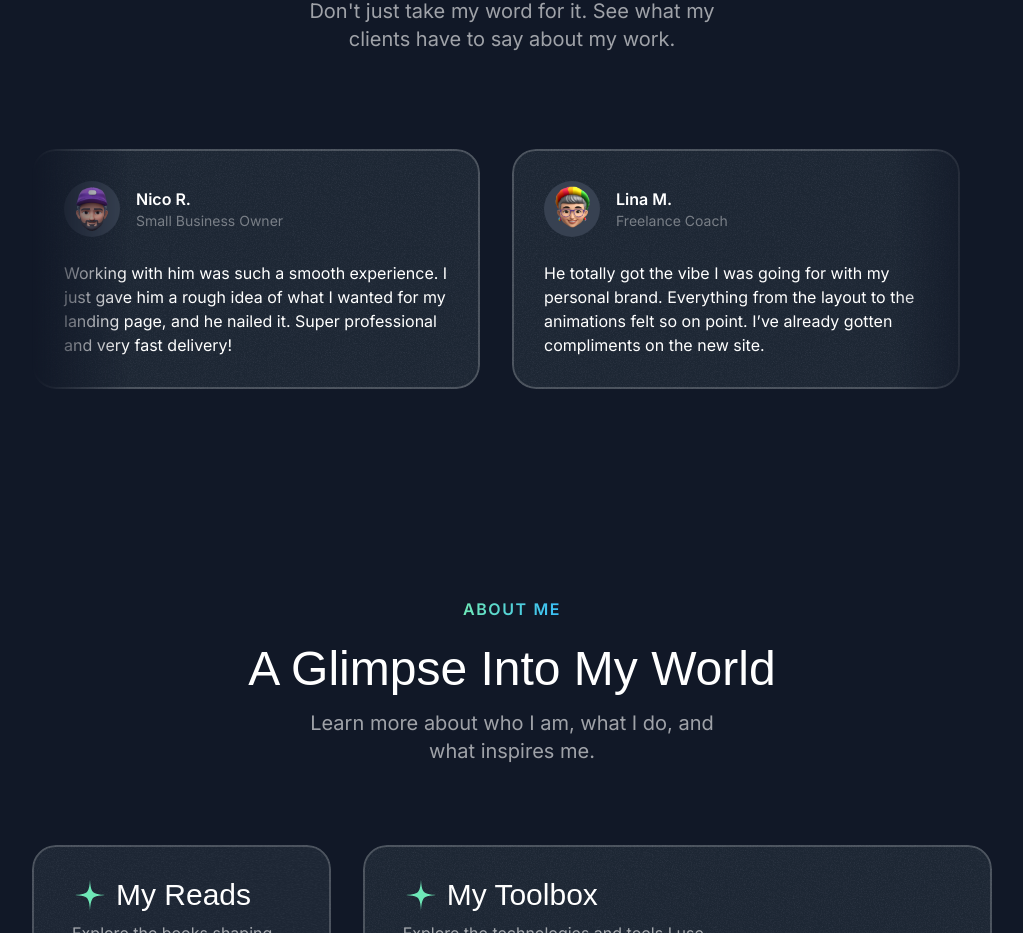
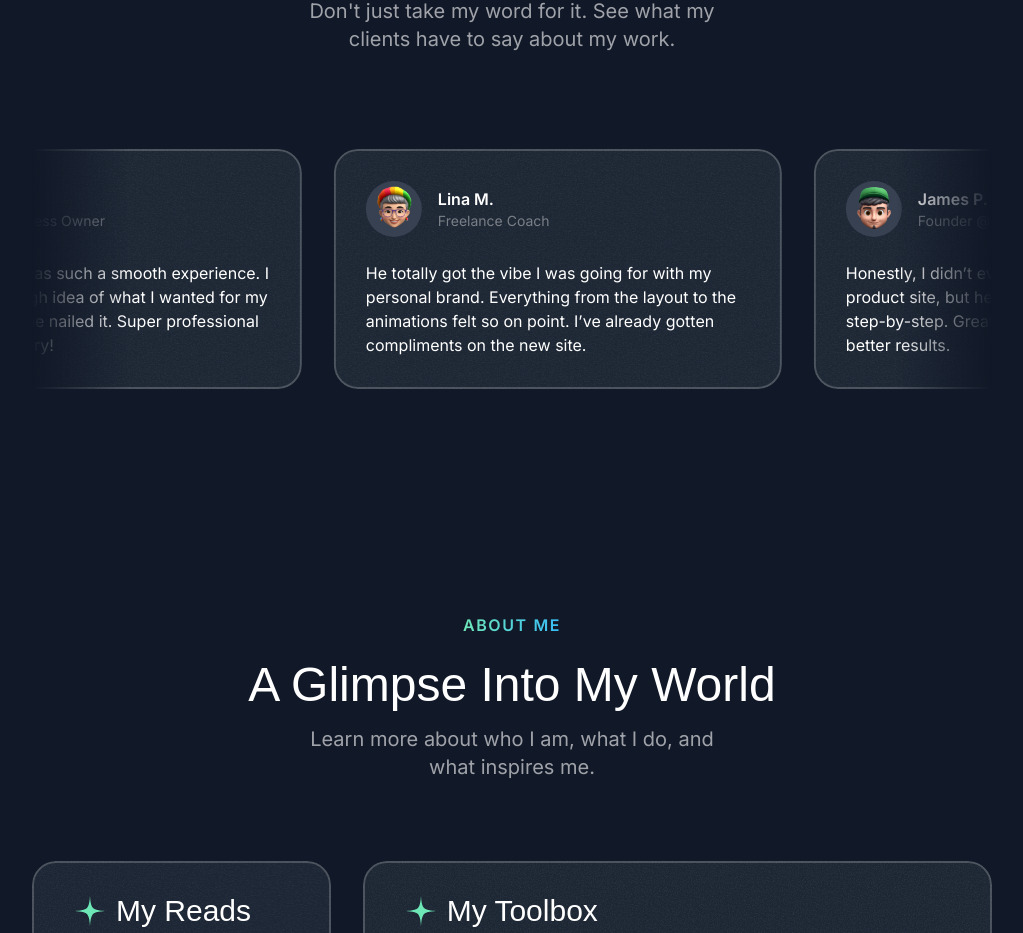
Before and after one commit to BuliDev/NextJS-Portfolio, a Next.js app: page / in a window 1280 px wide. Shown: the part 3575-4508 px from the top of the page, without its empty margins (128-1151 px from the left). Built offline with nearby package versions, Linux system fonts and the light colour scheme; a web font is replaced by a local one.

Commit message:
Add Tailwind CSS Animation to Testimonials Section

```diff
--- a/src/sections/Testimonials.tsx
+++ b/src/sections/Testimonials.tsx
@@ -7,6 +7,7 @@
 import Image from "next/image";
 import grainImage from "@/assets/images/grain.jpg";
 import { Card } from "@/components/Card";
+import { Fragment } from "react";
 
 const testimonials = [
   {
@@ -52,12 +53,14 @@
         work."
         />
 
-        <div className="mt-16 lg:mt-24 flex overflow-x-clip [mask-image:linear-gradient(to_right,transparent,black_10%,black_90%,transparent)]">
-          <div className="flex gap-8 flex-none">
+        <div className="mt-12 lg:mt-20 flex overflow-x-clip [mask-image:linear-gradient(to_right,transparent,black_10%,black_90%,transparent)] py-4">
+          <div className="flex gap-8 pr-8 flex-none animate-move-left [animation-duration:90s] hover:[animation-play-state:paused]">
+            {[...new Array(2)].fill(0).map((_, index) => (
+              <Fragment key={index}>
                 {testimonials.map((testimonial) => (
                   <Card
                     key={testimonial.name}
-                className="max-w-xs md:max-w-md p-6 md:p-8"
+                    className="max-w-xs md:max-w-md p-6 md:p-8 hover:-rotate-3 transition duration-300"
                   >
                     <div className="flex gap-4 items-center">
                       <div className="size-14 bg-gray-700 inline-flex items-center justify-center rounded-full flex-shrink-0">
@@ -79,6 +82,8 @@
                     </p>
                   </Card>
                 ))}
+              </Fragment>
+            ))}
           </div>
         </div>
       </div>
```
Lines whose indentation alone changed are shown as unchanged.
